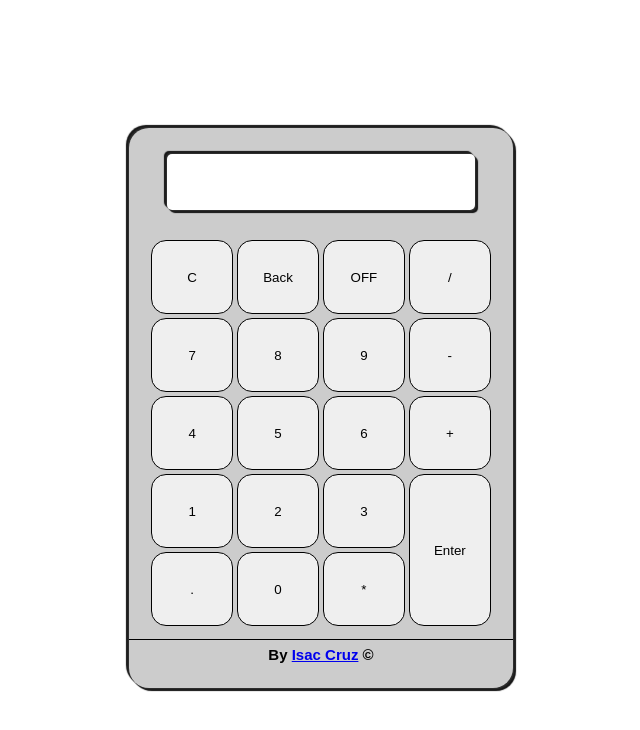
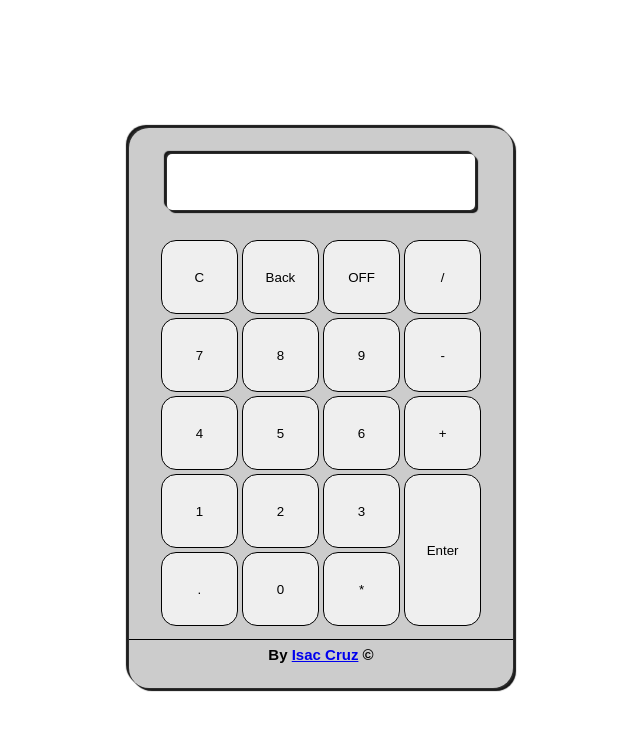
Before and after one commit to isaccsz/Calculadora, a plain HTML site: page index.html in a window 1280 px wide. Shown: the whole page, without its empty margins (327-967 px from the left). Drawn offline with Linux system fonts and the light colour scheme.

Commit message:
daily commit

```diff
--- a/index.html
+++ b/index.html
@@ -15,7 +15,7 @@
                 <td><button>C</button></td>
                 <td><button>Back</button></td>
                 <td><button>OFF</button></td>
-                <td><button>/</button></td>
+                <td onclick="inserirNumero('/')"><button>/</button></td>
             </tr>
             <tr>
                 <td onclick="inserirNumero(7)"><button>7</button></td>
--- a/styles/styles.css
+++ b/styles/styles.css
@@ -52,13 +52,13 @@ main{
 table{
     margin: 0 auto;
     margin-top: 10%;
-    width: 90%;
+    width: 85%;
     height: 70%;
     border-radius: 15px;
 }
 
 td{
-    width: 24%;
+    width: 20%;
 }
 
 button{
```
